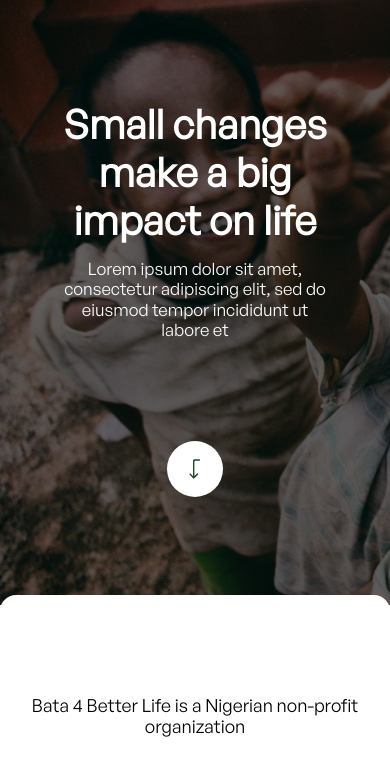
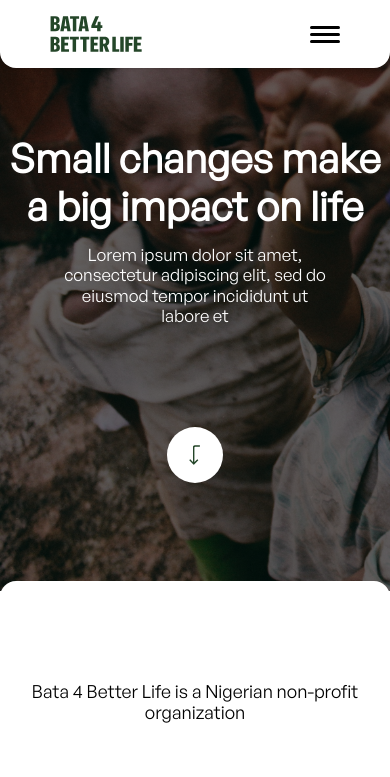
Before and after one commit to GainAfrica/bata4betterlife, a React (Vite) app: page / in a window 390 px wide. Shown: the top 777 px of the page. Built offline with nearby package versions, Linux system fonts and the light colour scheme.

Commit message:
added hamburger menu

```diff
--- a/src/components/About.jsx
+++ b/src/components/About.jsx
@@ -63,12 +63,12 @@
             <img src={Beach} alt="" />
             <p>visitation to the beach</p>
           </div>
-          {/* <div
+          <div
             className={`about__container--2__left__btn `}
             ref={nextBtn}
           >
             Next
-          </div> */}
+          </div>
         </div>
         <div className="about__container--2__right">
           <div className="about__container--2__right__kidGroup">
--- a/src/components/Header.jsx
+++ b/src/components/Header.jsx
@@ -1,16 +1,44 @@
-import React from "react";
+import React, { useRef, useState } from "react";
 import Logo from "../assets/svgs/header-logo.svg";
 import Heart from "../assets/svgs/heart.svg";
 import { Link } from "react-router-dom";
 
 const Header = () => {
+  const [isShown, setIsShown] = useState(false);
+  const ham = useRef(null);
+  const [not, setNot] = useState("");
+
+  function handleMenu() {
+    setIsShown(!isShown);
+    if (ham.current.classList.contains("active")) {
+      setNot("not");
+    } else {
+      setNot("");
+    }
+  }
+
   return (
+    <>
+      <div
+        onClick={handleMenu}
+        className={`header__overlay ${isShown ? "active" : ""}`}
+      ></div>
       <header className="header">
         <div className="header__logo-box">
           <img src={Logo} alt="Logo" className="header__logo" />
         </div>
 
-      <nav className="header__nav">
+        <div
+          ref={ham}
+          onClick={handleMenu}
+          className={`hamburger ${isShown ? "active" : ""} ${not}`}
+        >
+          <div className="ham-bar ham-bar-1"></div>
+          <div className="ham-bar ham-bar-2"></div>
+          <div className="ham-bar ham-bar-3"></div>
+        </div>
+
+        <nav className={`header__nav ${isShown ? "active" : ""}`}>
           <ul className="header__list">
             <li className="header__item">
               <Link to={"/"} className="header__link">
@@ -46,6 +74,7 @@
           </ul>
         </nav>
       </header>
+    </>
   );
 };
 
--- a/src/components/Impact.jsx
+++ b/src/components/Impact.jsx
@@ -23,7 +23,6 @@
 
   useEffect(() => {
     const el = para.current;
-    console.log(el);
     const tl = gsap;
     const myScrollValues = {
       trigger: el,
--- a/src/styles/css/main.css
+++ b/src/styles/css/main.css
@@ -158,7 +158,7 @@
 .about__container--2 {
   padding: 10rem 0rem;
   display: flex;
-  justify-content: center;
+  justify-content: space-between;
   position: relative;
   z-index: 10;
 }
@@ -385,6 +385,11 @@
 @media screen and (max-width: 950px) {
   .hero {
     min-height: 70vh;
+  }
+}
+@media screen and (max-width: 450px) {
+  .hero__container h1 {
+    width: 100%;
   }
 }
 .numberList {
@@ -785,10 +790,147 @@
   width: 20px;
   height: 20px;
 }
+.header__overlay {
+  position: fixed;
+  top: 0;
+  left: 0;
+  height: 100%;
+  width: 100%;
+  background-color: rgba(0, 0, 0, 0.5);
+  z-index: 25;
+  opacity: 0;
+  transition: 0.3s ease-in-out;
+  pointer-events: none;
+}
+.header__overlay.active {
+  opacity: 1;
+  pointer-events: all;
+}
+
+.hamburger {
+  display: none;
+}
 
 @media screen and (max-width: 950px) {
-  .header {
-    display: none;
+  .header__nav {
+    opacity: 0;
+    pointer-events: none;
+    top: 50%;
+    left: 50%;
+    transform: translate(-50%, -50%);
+    background-color: white;
+    position: fixed;
+    width: 40%;
+    flex-direction: column;
+    z-index: 35;
+    transition: 0.3s ease-in-out;
+    display: flex;
+    padding: 50px 0;
+    gap: 20px;
+    box-shadow: 2px 2px 10px 3px rgba(0, 0, 0, 0.5);
+    max-width: 500px;
+  }
+  .header__nav.active {
+    display: flex;
+    opacity: 1;
+    pointer-events: all;
+    border-radius: 10px;
+    color: white;
+    width: 80%;
+  }
+  .header__nav ul {
+    flex-direction: column;
+  }
+  .header__nav > div {
+    flex-direction: column;
+  }
+  .hamburger {
+    display: flex;
+    flex-direction: column;
+    justify-content: center;
+    align-items: center;
+    width: 30px;
+    height: fit-content;
+    gap: 4px;
+    cursor: pointer;
+    z-index: 30;
+  }
+  .ham-bar {
+    height: 3px;
+    width: 100%;
+    background-color: black;
+    border-radius: 3px;
+    transition: 0.3s;
+  }
+  .hamburger.active .ham-bar-1 {
+    animation: animBar-1;
+    animation-fill-mode: forwards;
+    animation-duration: 0.5s;
+  }
+  .hamburger.not .ham-bar-1 {
+    animation: animBar-1-reverse;
+    animation-fill-mode: backwards;
+    animation-duration: 0.5s;
+  }
+  .hamburger.active .ham-bar-2 {
+    transform: translateX(20px);
+    opacity: 0;
+  }
+  .hamburger.active .ham-bar-3 {
+    animation: animBar-3;
+    animation-fill-mode: forwards;
+    animation-direction: normal;
+    animation-duration: 0.5s;
+  }
+  .hamburger.not .ham-bar-3 {
+    animation: animBar-3-reverse;
+    animation-fill-mode: forwards;
+    animation-direction: normal;
+    animation-duration: 0.5s;
+  }
+  @keyframes animBar-1 {
+    0% {
+      transform: translateY(0px);
+    }
+    50% {
+      transform: translateY(7px);
+    }
+    100% {
+      transform: translateY(7px) rotate(45deg);
+    }
+  }
+  @keyframes animBar-1-reverse {
+    0% {
+      transform: translateY(7px) rotate(45deg);
+    }
+    50% {
+      transform: translateY(7px);
+    }
+    100% {
+      transform: translateY(0px);
+    }
+  }
+  @keyframes animBar-3 {
+    0% {
+      transform: translateY(0px);
+    }
+    50% {
+      transform: translateY(-7px);
+    }
+    100% {
+      transform: translateY(-7px) rotate(-45deg);
+    }
+  }
+  @keyframes animBar-3-reverse {
+    0% {
+      transform: translateY(-7px) rotate(-45deg);
+    }
+    50% {
+      transform: translateY(-7px);
+    }
+    100% {
+      transform: translateY(0px);
+    }
   }
 }
 .footer {
--- a/src/styles/sass/components/_about.scss
+++ b/src/styles/sass/components/_about.scss
@@ -29,7 +29,7 @@
   &__container--2 {
     padding: 10rem 0rem;
     display: flex;
-    justify-content: center;
+    justify-content: space-between;
     position: relative;
     z-index: 10;
 
--- a/src/styles/sass/components/_hero.scss
+++ b/src/styles/sass/components/_hero.scss
@@ -31,9 +31,21 @@
   }
 }
 
+
+
 @media screen and (max-width: 950px) {
   .hero {
     // padding: 5rem 0;
     min-height: 70vh;
+
   }
 }
+@media screen and (max-width: 450px) {
+  .hero {
+    &__container {
+      h1 {
+        width: 100%;
+      }
+    }
+  }
+}
--- a/src/styles/sass/layout/_header.scss
+++ b/src/styles/sass/layout/_header.scss
@@ -55,11 +55,164 @@
       height: 20px;
     }
   }
+
+  &__overlay {
+    position: fixed;
+    top: 0;
+    left: 0;
+    height: 100%;
+    width: 100%;
+    background-color: rgba(0, 0, 0, 0.5);
+    z-index: 25;
+    opacity: 0;
+    transition: 0.3s ease-in-out;
+    pointer-events: none;
+
+    &.active {
+      opacity: 1;
+      pointer-events: all;
+    }
+  }
 }
 
+.hamburger {
+  display: none;
+}
 
 @media screen and (max-width: 950px) {
-  .header{
-    display: none;
+  .header {
+    &__nav {
+      opacity: 0;
+      pointer-events: none;
+      top: 50%;
+      left: 50%;
+      transform: translate(-50%, -50%);
+      background-color: white;
+      position: fixed;
+      width: 40%;
+      flex-direction: column;
+      z-index: 35;
+      transition: 0.3s ease-in-out;
+      display: flex;
+      padding: 50px 0;
+      gap: 20px;
+      box-shadow: 2px 2px 10px 3px rgba(0, 0, 0, 0.5);
+      max-width: 500px;
+
+      &.active {
+        display: flex;
+        opacity: 1;
+        pointer-events: all;
+        border-radius: 10px;
+        color: white;
+        width: 80%;
+      }
+
+      ul {
+        flex-direction: column;
+      }
+
+      & > div {
+        flex-direction: column;
+      }
+    }
+  }
+
+  .hamburger {
+    display: flex;
+    flex-direction: column;
+    justify-content: center;
+    align-items: center;
+    width: 30px;
+    height: fit-content;
+    gap: 4px;
+    cursor: pointer;
+    z-index: 30;
+  }
+
+  .ham-bar {
+    height: 3px;
+    width: 100%;
+    background-color: black;
+    border-radius: 3px;
+    transition: 0.3s;
+  }
+
+  .hamburger.active .ham-bar-1 {
+    animation: animBar-1;
+    animation-fill-mode: forwards;
+    animation-duration: 0.5s;
+  }
+
+  .hamburger.not .ham-bar-1 {
+    animation: animBar-1-reverse;
+    animation-fill-mode: backwards;
+    animation-duration: 0.5s;
+  }
+
+  .hamburger.active .ham-bar-2 {
+    transform: translateX(20px);
+    opacity: 0;
+  }
+
+  .hamburger.active .ham-bar-3 {
+    animation: animBar-3;
+    animation-fill-mode: forwards;
+    animation-direction: normal;
+    animation-duration: 0.5s;
+  }
+
+  .hamburger.not .ham-bar-3 {
+    animation: animBar-3-reverse;
+    animation-fill-mode: forwards;
+    animation-direction: normal;
+    animation-duration: 0.5s;
+  }
+
+  @keyframes animBar-1 {
+    0% {
+      transform: translateY(0px);
+    }
+    50% {
+      transform: translateY(7px);
+    }
+    100% {
+      transform: translateY(7px) rotate(45deg);
+    }
+  }
+  @keyframes animBar-1-reverse {
+    0% {
+      transform: translateY(7px) rotate(45deg);
+    }
+
+    50% {
+      transform: translateY(7px);
+    }
+
+    100% {
+      transform: translateY(0px);
+    }
+  }
+  @keyframes animBar-3 {
+    0% {
+      transform: translateY(0px);
+    }
+    50% {
+      transform: translateY(-7px);
+    }
+    100% {
+      transform: translateY(-7px) rotate(-45deg);
+    }
+  }
+  @keyframes animBar-3-reverse {
+    0% {
+      transform: translateY(-7px) rotate(-45deg);
+    }
+    50% {
+      transform: translateY(-7px);
+    }
+    100% {
+      transform: translateY(0px);
+    }
   }
 }
```
Also changed, not shown: 1 other file (tests, documents, lock files or other folders). Lines whose indentation alone changed are shown as unchanged.
